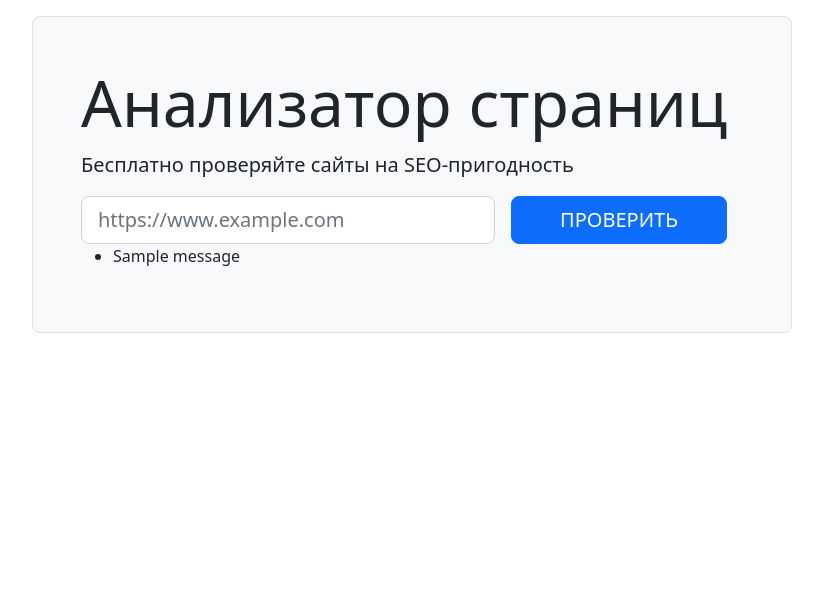
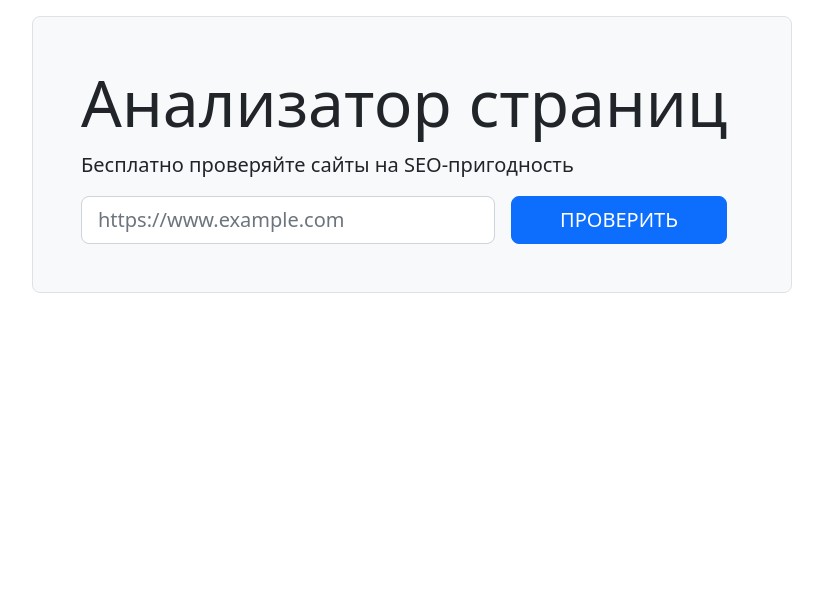
Before and after one commit to deaniway/Page_Analyzer, a Flask app: page / in a window 1280 px wide. Shown: the part 56-661 px from the top of the page, without its empty margins (228-1051 px from the left). Run offline with Flask 3, Linux system fonts and the light colour scheme; one stand-in notice (Sample message) is shown.

Commit message:
fix htm index

```diff
--- a/page_analyzer/app.py
+++ b/page_analyzer/app.py
@@ -41,7 +41,7 @@ def urls():
         return redirect(url_for('get_url_list', id=url_id))
     url = manager.insert_url(normal_url)
     flash('Страница успешно добавлена', 'success')
-    return redirect(url_for('get_url_list', id=url.id)), 200
+    return redirect(url_for('get_url_list', id=url.id))
 
 
 @app.get('/urls')
--- a/page_analyzer/templates/index.html
+++ b/page_analyzer/templates/index.html
@@ -12,26 +12,8 @@
         <input type="text" name="url" placeholder="https://www.example.com" value="" class="form-control form-control-lg" required>
         <input type="submit" class="btn btn-primary btn-lg ms-3 px-5 text-uppercase mx-3" value="Проверить">
       </form>
-
-      <!-- Блок для отображения сообщений -->
-      {% with messages = get_flashed_messages(with_categories=true) %}
-        {% if messages %}
-          <ul>
-            {% for category, message in messages %}
-              <li class="{{ category }}">{{ message }}</li>
-            {% endfor %}
-          </ul>
-        {% endif %}
-      {% endwith %}
-    </div>
+       </div>
   </div>
 </div>
-<div class="container-lg mt-3">
-  <div class="row">
-    <div class="col-12 col-md-6">
-    </div>
-    <div class="col-12 col-md-6">
-    </div>
-  </div>
-</div>
+
 {% endblock %}
```
